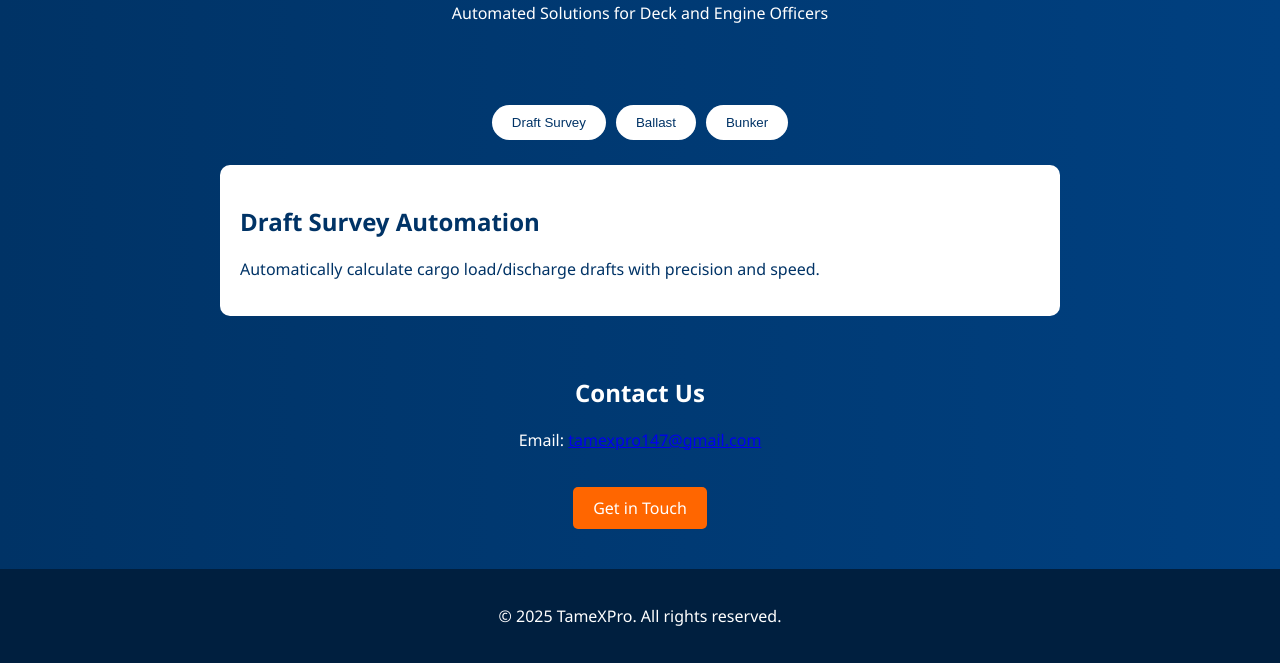
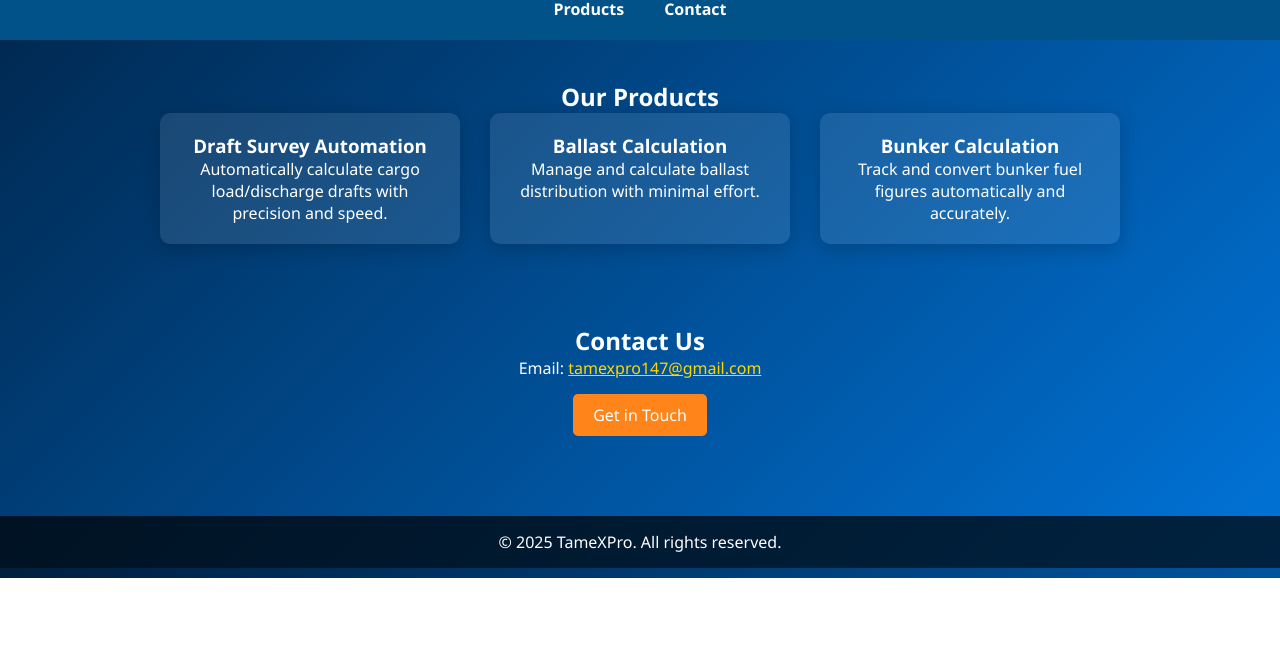
Before and after one commit to TameXPro147/TameXPro147.github.io, a plain HTML site: page index.html in a window 1280 px wide. Shown: the part 222-885 px from the top of the page. After the commit the page ends 800 px from the top, so only its background shows below. Drawn offline with Linux system fonts and the light colour scheme.

Commit message:
Add files via upload

```diff
--- a/index.html
+++ b/index.html
@@ -5,116 +5,123 @@
   <meta name="viewport" content="width=device-width, initial-scale=1.0" />
   <title>TameXPro Maritime Software</title>
   <style>
+    * {
+      box-sizing: border-box;
+      margin: 0;
+      padding: 0;
+    }
     body {
-      margin: 0;
       font-family: 'Segoe UI', Tahoma, Geneva, Verdana, sans-serif;
-      background: linear-gradient(to right, #003366, #004080);
-      color: white;
+      background: linear-gradient(135deg, #001f3f, #0074D9);
+      color: #fff;
     }
     header {
+      background-color: rgba(0, 0, 0, 0.7);
+      padding: 20px;
       text-align: center;
-      padding: 40px 20px;
     }
     .logo {
-      max-height: 100px;
+      max-height: 80px;
       margin-bottom: 10px;
     }
-    h1 {
-      margin: 10px 0 5px;
-    }
-    .tabs {
+    nav {
+      background: #005288;
       display: flex;
       justify-content: center;
-      flex-wrap: wrap;
-      margin: 20px 0;
+      padding: 10px 0;
     }
-    .tab-button {
+    nav a {
+      color: white;
       padding: 10px 20px;
-      background: white;
-      color: #003366;
-      margin: 5px;
-      border: none;
-      border-radius: 20px;
-      cursor: pointer;
-      transition: background 0.3s ease;
+      text-decoration: none;
+      font-weight: bold;
+      transition: background 0.3s;
     }
-    .tab-button:hover {
-      background: #ccccff;
-    }
-    .tab-content {
-      display: none;
-      padding: 20px;
-      background: white;
-      color: #003366;
-      max-width: 800px;
-      margin: 0 auto;
-      border-radius: 10px;
-    }
-    .tab-content.active {
-      display: block;
+    nav a:hover {
+      background: #003f63;
+      border-radius: 5px;
     }
     .section {
       padding: 40px 20px;
       text-align: center;
     }
+    .products {
+      display: flex;
+      justify-content: center;
+      gap: 30px;
+      flex-wrap: wrap;
+    }
+    .card {
+      background-color: rgba(255, 255, 255, 0.1);
+      padding: 20px;
+      border-radius: 10px;
+      box-shadow: 0 4px 20px rgba(0,0,0,0.2);
+      width: 300px;
+      transition: transform 0.3s;
+    }
+    .card:hover {
+      transform: translateY(-10px);
+    }
     .button {
+      display: inline-block;
+      margin-top: 15px;
       padding: 10px 20px;
-      background: #ff6600;
+      background-color: #FF851B;
       color: white;
+      text-decoration: none;
       border-radius: 5px;
-      text-decoration: none;
-      margin-top: 20px;
-      display: inline-block;
+      transition: background 0.3s;
+    }
+    .button:hover {
+      background-color: #ff6a00;
     }
     footer {
-      background: #001f3f;
-      padding: 20px;
+      background-color: rgba(0, 0, 0, 0.7);
+      color: white;
       text-align: center;
+      padding: 15px;
+      margin-top: 40px;
     }
   </style>
 </head>
 <body>
   <header>
-    <img src="logo.png" alt="TameXPro Logo" class="logo" />
+    <img src="logo.png" alt="TameXPro Logo" class="logo">
     <h1>TameXPro Maritime Software</h1>
-    <p>Automated Solutions for Deck and Engine Officers</p>
+    <p>Automated Solutions for Deck and Engine Professionals</p>
   </header>
 
-  <div class="tabs">
-    <button class="tab-button" onclick="showTab('draft')">Draft Survey</button>
-    <button class="tab-button" onclick="showTab('ballast')">Ballast</button>
-    <button class="tab-button" onclick="showTab('bunker')">Bunker</button>
+  <nav>
+    <a href="#products">Products</a>
+    <a href="#contact">Contact</a>
+  </nav>
+
+  <div class="section" id="products">
+    <h2>Our Products</h2>
+    <div class="products">
+      <div class="card">
+        <h3>Draft Survey Automation</h3>
+        <p>Automatically calculate cargo load/discharge drafts with precision and speed.</p>
+      </div>
+      <div class="card">
+        <h3>Ballast Calculation</h3>
+        <p>Manage and calculate ballast distribution with minimal effort.</p>
+      </div>
+      <div class="card">
+        <h3>Bunker Calculation</h3>
+        <p>Track and convert bunker fuel figures automatically and accurately.</p>
+      </div>
+    </div>
   </div>
 
-  <div class="tab-content active" id="draft">
-    <h2>Draft Survey Automation</h2>
-    <p>Automatically calculate cargo load/discharge drafts with precision and speed.</p>
-  </div>
-  <div class="tab-content" id="ballast">
-    <h2>Ballast Calculation</h2>
-    <p>Manage and calculate ballast distribution with minimal effort.</p>
-  </div>
-  <div class="tab-content" id="bunker">
-    <h2>Bunker Calculation</h2>
-    <p>Track and convert bunker fuel figures automatically and accurately.</p>
-  </div>
-
-  <div class="section">
+  <div class="section" id="contact">
     <h2>Contact Us</h2>
-    <p>Email: <a href="mailto:tamexpro147@gmail.com">tamexpro147@gmail.com</a></p>
+    <p>Email: <a href="mailto:tamexpro147@gmail.com" style="color:#FFD700">tamexpro147@gmail.com</a></p>
     <a class="button" href="mailto:tamexpro147@gmail.com">Get in Touch</a>
   </div>
 
   <footer>
     <p>&copy; 2025 TameXPro. All rights reserved.</p>
   </footer>
-
-  <script>
-    function showTab(id) {
-      const contents = document.querySelectorAll('.tab-content');
-      contents.forEach(content => content.classList.remove('active'));
-      document.getElementById(id).classList.add('active');
-    }
-  </script>
 </body>
 </html>
```
